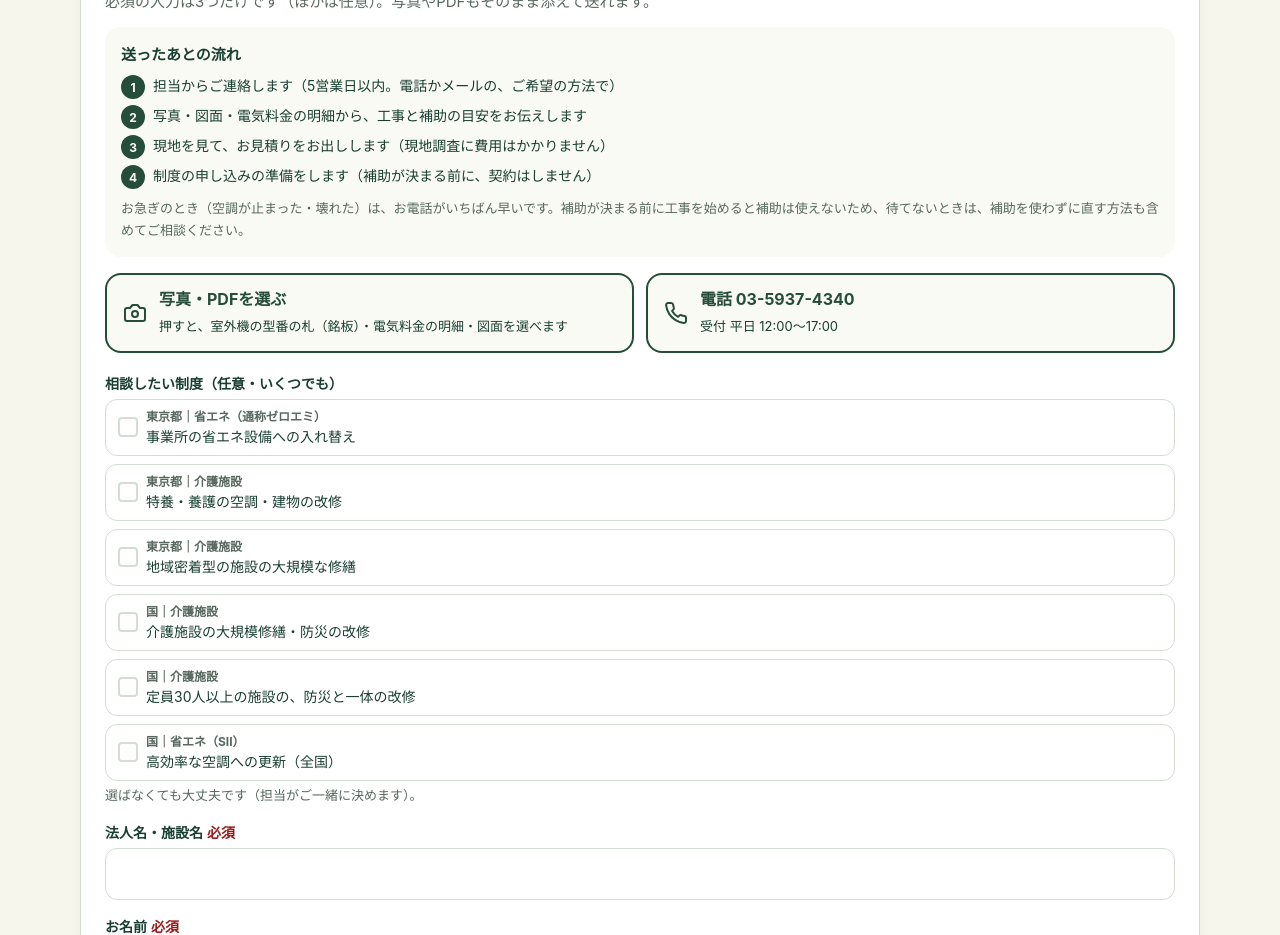
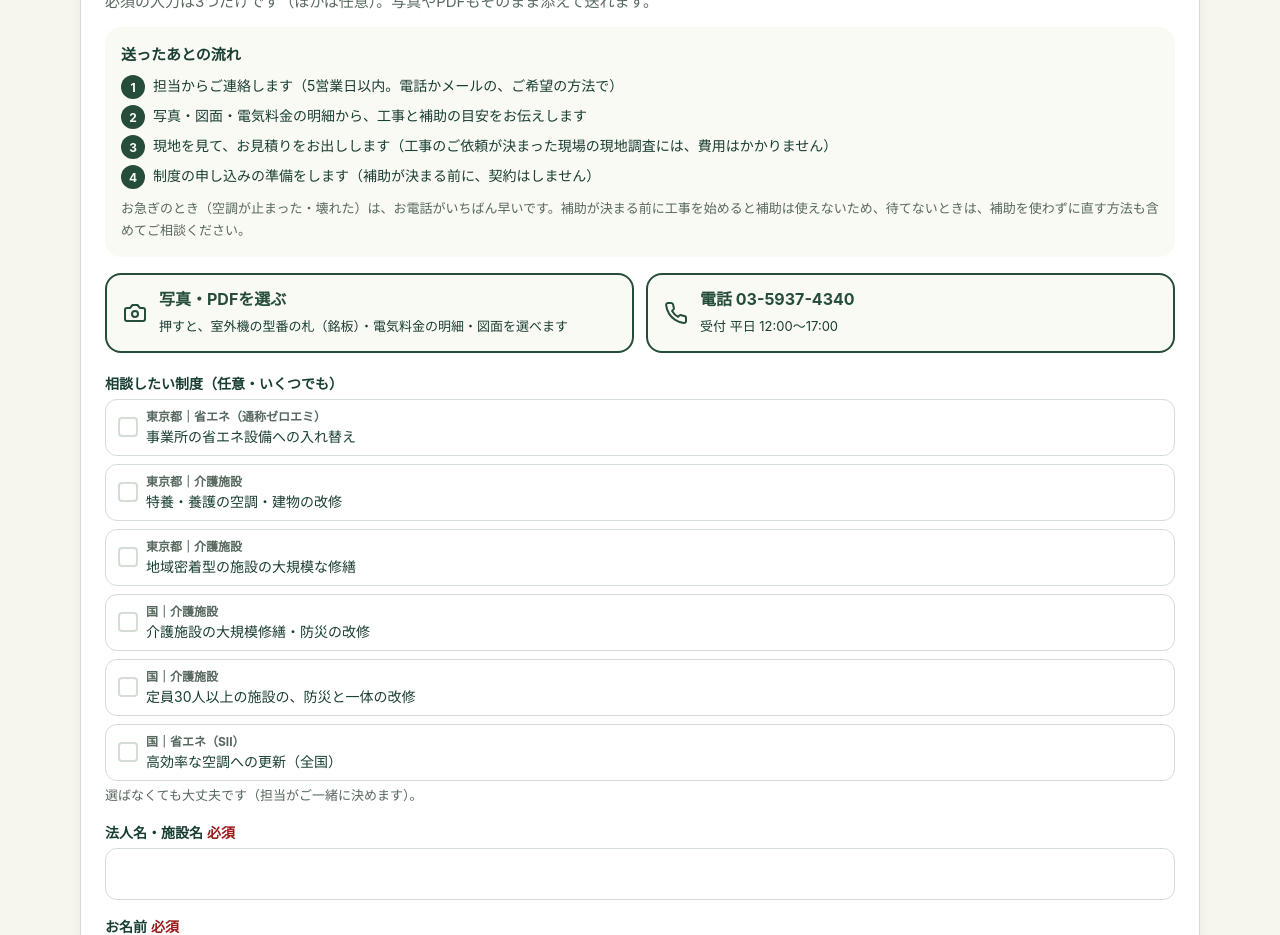
Before and after one commit to Shinichi-Morozumi/ehc-subsidy-app, a Next.js app: page /team in a window 1280 px wide. Shown: the part 3580-4515 px from the top of the page. Built offline with nearby package versions, Linux system fonts and the light colour scheme.

Commit message:
EHC-0102: site survey fee wording applies only to confirmed jobs

```diff
--- a/components/programs/ConsultForm.tsx
+++ b/components/programs/ConsultForm.tsx
@@ -6,6 +6,7 @@
    ・送ったあとに何が起きるかを先に見せる（4段）。急ぎは電話へ。
    ・相談したい制度を選べる（いくつでも・任意。カードの「この制度で相談する」から来たらその制度に印）。
    ・任意で「ご相談の内容」と、印（急ぎ／施設・建物が複数／連絡はメールを希望）を付けられる。必須は3項目のまま。
+   ・現地調査の費用（本人の回答 2026-10-29「確定してる現場なら」）：工事のご依頼が決まった現場だけ「費用はかかりません」と書く。
 
    ・フォームは3項目だけ：法人名・施設名／お名前／ご連絡先（電話かメールのどちらか）。同意は必須。
    ・写真・PDF をそのまま添えて送れる（ご指示 2026-10-29「写真、PDF 送れるように」）。5つ・合計3.2MBまで。
@@ -211,7 +212,7 @@ export function ConsultForm({
           {[
             `担当からご連絡します（${COMPANY.replyDays}営業日以内。電話かメールの、ご希望の方法で）`,
             "写真・図面・電気料金の明細から、工事と補助の目安をお伝えします",
-            "現地を見て、お見積りをお出しします（現地調査に費用はかかりません）",
+            "現地を見て、お見積りをお出しします（工事のご依頼が決まった現場の現地調査には、費用はかかりません）",
             "制度の申し込みの準備をします（補助が決まる前に、契約はしません）",
           ].map((t, i) => (
             <li key={t} className="flex gap-2">
```
